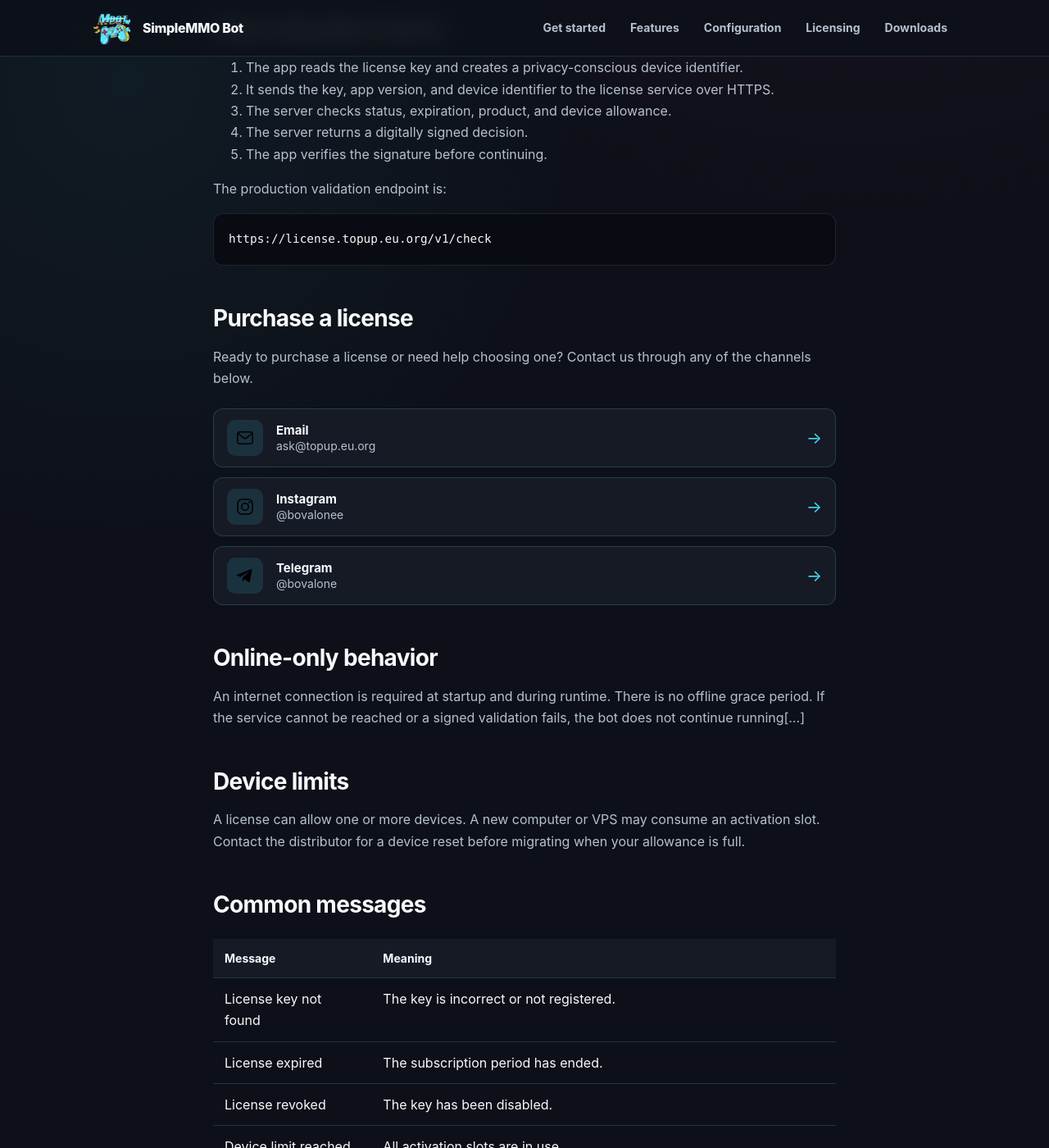
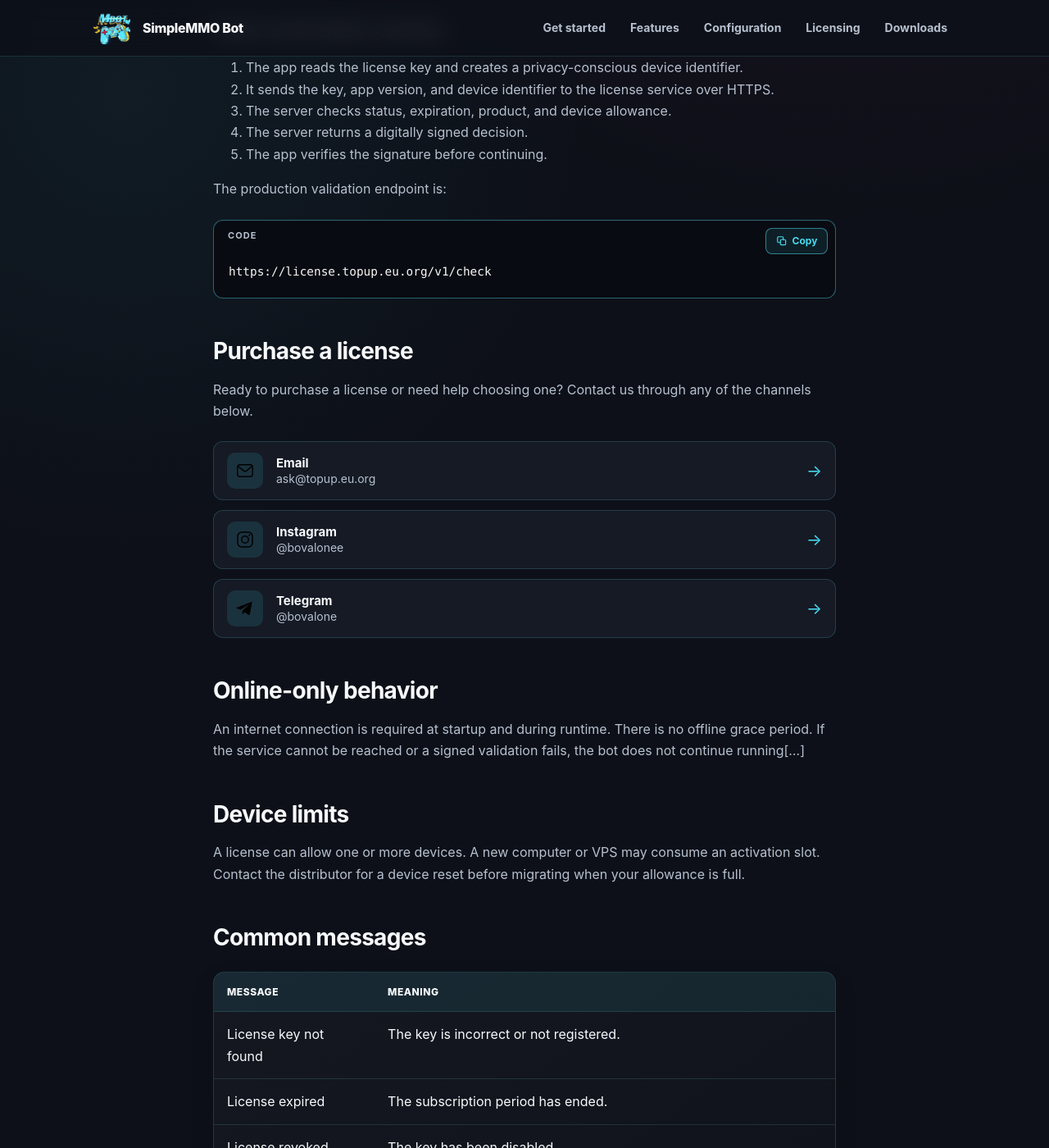
Before and after one commit to SMMURDA/simplemmo-bot, a Jekyll site: the page built from licensing.md, in a window 1280 px wide and 1400 px high, scrolled down 299 px. Shown: the whole window at 82% size. Built offline with Jekyll 4.4.1, drawn with Linux system fonts in a browser that asks for light colours.

Commit message:
add table modern

```diff
--- a/_layouts/default.html
+++ b/_layouts/default.html
@@ -6,7 +6,7 @@
   <meta name="theme-color" content="#0d1018">
   {% seo %}
   <link rel="icon" type="image/png" href="/assets/images/mbot-favicon.png">
-  <link rel="stylesheet" href="/assets/css/site.css?v=20260714-6">
+  <link rel="stylesheet" href="/assets/css/site.css?v=20260714-7">
 </head>
 <body>
   <a class="skip-link" href="#main-content">Skip to content</a>
@@ -59,6 +59,6 @@
       </a>
     </nav>
   </footer>
-  <script src="/assets/js/site.js?v=20260714-6" defer></script>
+  <script src="/assets/js/site.js?v=20260714-7" defer></script>
 </body>
 </html>
--- a/assets/css/site.css
+++ b/assets/css/site.css
@@ -508,3 +508,43 @@ button, input, textarea, select { font: inherit; }
   .eyebrow--live::before, .brand-mark img, .footer-logo img, .platform-badge img, .download-icon svg, .download-icon img, .download-action span, .footer-link:hover .footer-link-icon { animation: none !important; }
   .platform-badge:hover img, .payment-badge:hover img { transform: none; filter: none; }
 }
+
+/* Modern documentation tables and copyable code samples. */
+.doc-content table {
+  display: table;
+  width: 100%;
+  overflow: visible;
+  border: 1px solid var(--border);
+  border-radius: 14px;
+  border-collapse: separate;
+  border-spacing: 0;
+  background: linear-gradient(145deg, rgba(255,255,255,.035), rgba(255,255,255,.01));
+  box-shadow: 0 10px 28px rgba(0,0,0,.12);
+}
+.doc-content th, .doc-content td { padding: 14px 16px; border: 0; border-bottom: 1px solid color-mix(in srgb, var(--border) 82%, transparent); }
+.doc-content th { background: rgba(70, 217, 237, .09); color: var(--text); font-size: 12px; font-weight: 800; letter-spacing: .045em; text-transform: uppercase; }
+.doc-content th:first-child { border-top-left-radius: 13px; }
+.doc-content th:last-child { border-top-right-radius: 13px; }
+.doc-content tbody tr { transition: background-color .18s ease; }
+.doc-content tbody tr:hover { background: rgba(70, 217, 237, .055); }
+.doc-content tbody tr:last-child td { border-bottom: 0; }
+.doc-content tbody tr:last-child td:first-child { border-bottom-left-radius: 13px; }
+.doc-content tbody tr:last-child td:last-child { border-bottom-right-radius: 13px; }
+.doc-content td code { color: #b8f4ff; }
+
+.code-sample { position: relative; margin: 24px 0; }
+.code-sample pre { margin: 0; padding: 50px 18px 18px; border-color: color-mix(in srgb, var(--blue) 30%, var(--border)); box-shadow: inset 0 1px 0 rgba(255,255,255,.04); }
+.code-sample-label { position: absolute; top: 14px; left: 18px; color: var(--muted); font: 700 11px/1 -apple-system, BlinkMacSystemFont, "Segoe UI", Arial, sans-serif; letter-spacing: .1em; text-transform: uppercase; }
+.copy-code-button { position: absolute; top: 10px; right: 10px; min-width: 76px; min-height: 32px; display: inline-flex; align-items: center; justify-content: center; gap: 6px; padding: 0 10px; border: 1px solid color-mix(in srgb, var(--blue) 42%, var(--border)); border-radius: 8px; background: rgba(70, 217, 237, .1); color: var(--blue); font: 750 12px/1 -apple-system, BlinkMacSystemFont, "Segoe UI", Arial, sans-serif; cursor: pointer; transition: transform .18s ease, color .18s ease, background-color .18s ease, border-color .18s ease; }
+.copy-code-button:hover { transform: translateY(-1px); border-color: var(--blue); background: rgba(70, 217, 237, .18); }
+.copy-code-button:focus-visible { outline: 3px solid color-mix(in srgb, var(--blue) 35%, transparent); outline-offset: 2px; }
+.copy-code-button.is-copied { border-color: var(--green); background: var(--green-soft); color: var(--green); }
+.copy-code-button svg { width: 14px; height: 14px; fill: none; stroke: currentColor; stroke-width: 2; stroke-linecap: round; stroke-linejoin: round; }
+
+@media (max-width: 640px) {
+  .doc-content table { display: block; overflow-x: auto; white-space: normal; }
+  .doc-content th, .doc-content td { min-width: 160px; padding: 12px 14px; }
+}
+@media (prefers-reduced-motion: reduce) {
+  .doc-content tbody tr, .copy-code-button { transition: none; }
+}
--- a/assets/js/site.js
+++ b/assets/js/site.js
@@ -69,3 +69,52 @@ if (!reduceMotion && 'IntersectionObserver' in window) {
 } else {
   revealTargets.forEach((target) => target.classList.add('is-visible'));
 }
+
+const copyIcon = '<svg viewBox="0 0 24 24" aria-hidden="true"><rect x="9" y="9" width="11" height="11" rx="2"></rect><path d="M15 9V5a2 2 0 0 0-2-2H5a2 2 0 0 0-2 2v8a2 2 0 0 0 2 2h4"></path></svg>';
+const checkIcon = '<svg viewBox="0 0 24 24" aria-hidden="true"><path d="m5 12 4 4L19 6"></path></svg>';
+
+document.querySelectorAll('.doc-content pre').forEach((pre) => {
+  if (pre.closest('.code-sample')) return;
+  const code = pre.querySelector('code');
+  if (!code) return;
+
+  const wrapper = document.createElement('div');
+  wrapper.className = 'code-sample';
+  pre.parentNode.insertBefore(wrapper, pre);
+  wrapper.appendChild(pre);
+
+  const language = [...code.classList].find((name) => name.startsWith('language-'))?.replace('language-', '') || 'code';
+  const label = document.createElement('span');
+  label.className = 'code-sample-label';
+  label.textContent = language;
+  wrapper.appendChild(label);
+
+  const button = document.createElement('button');
+  button.className = 'copy-code-button';
+  button.type = 'button';
+  button.setAttribute('aria-label', `Copy ${language} example`);
+  button.innerHTML = `${copyIcon}<span>Copy</span>`;
+
+  button.addEventListener('click', async () => {
+    const text = code.textContent;
+    try {
+      await navigator.clipboard.writeText(text);
+    } catch {
+      const textArea = document.createElement('textarea');
+      textArea.value = text;
+      textArea.style.position = 'fixed';
+      textArea.style.opacity = '0';
+      document.body.appendChild(textArea);
+      textArea.select();
+      document.execCommand('copy');
+      textArea.remove();
+    }
+    button.classList.add('is-copied');
+    button.innerHTML = `${checkIcon}<span>Copied</span>`;
+    window.setTimeout(() => {
+      button.classList.remove('is-copied');
+      button.innerHTML = `${copyIcon}<span>Copy</span>`;
+    }, 1800);
+  });
+  wrapper.appendChild(button);
+});
```
